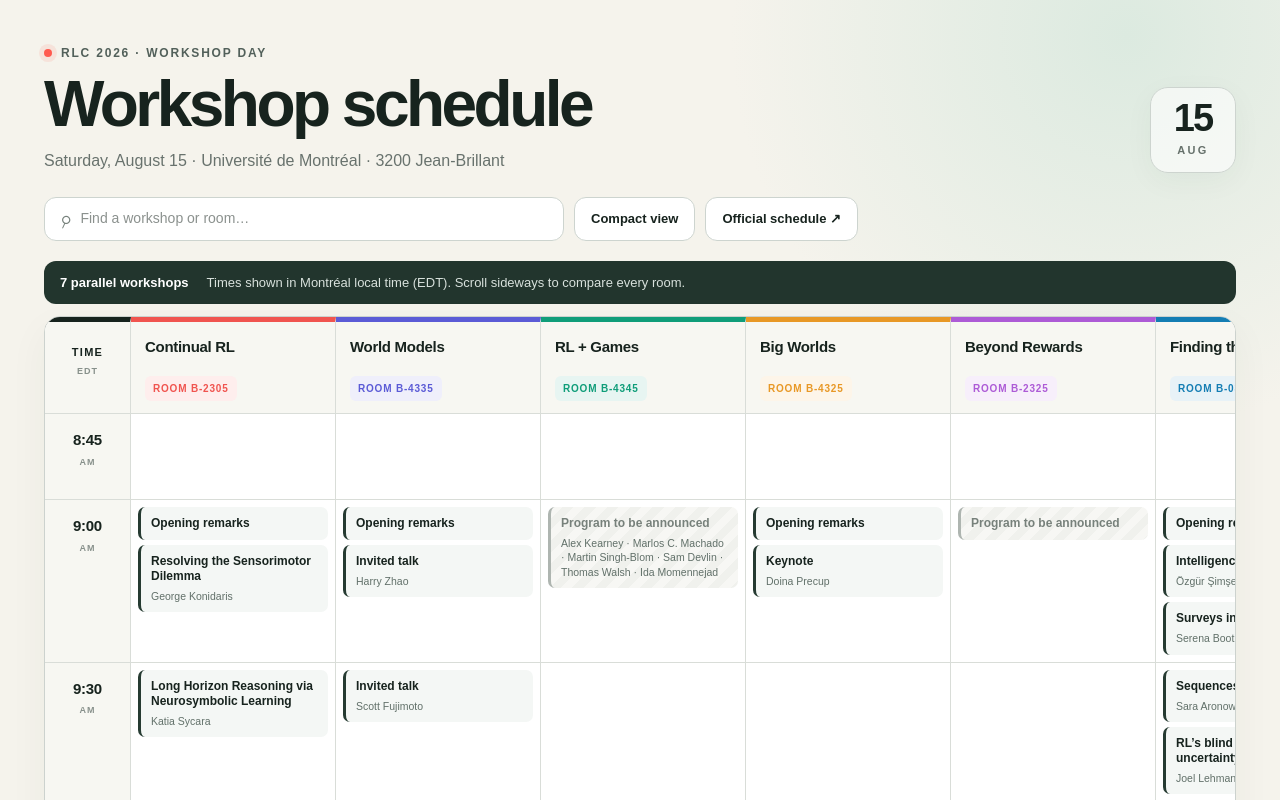
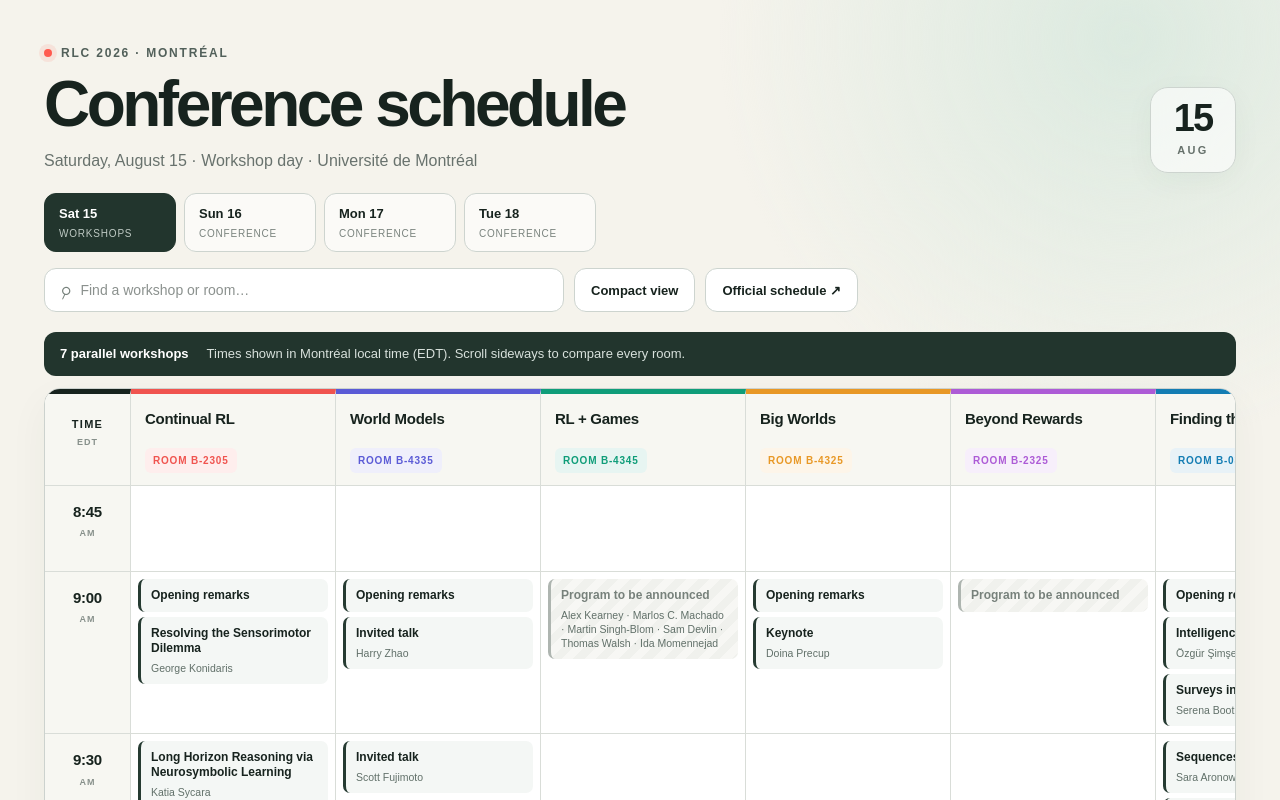
Before and after one commit to Rajlaxmi/rlc2026, a Next.js app: page / in a window 1280 px wide. Shown: the top 800 px of the page. Built offline with nearby package versions, Linux system fonts and the light colour scheme.

Commit message:
Add daily conference schedules

```diff
--- /dev/null
+++ b/app/day-tabs.css
@@ -0,0 +1,26 @@
+.day-tabs {
+  display: flex;
+  gap: 8px;
+  margin: -4px 0 14px;
+  overflow-x: auto;
+  padding-bottom: 2px;
+}
+.day-tabs button {
+  min-width: 132px;
+  border: 1px solid #cdd4cf;
+  background: #ffffff99;
+  border-radius: 12px;
+  padding: 10px 14px;
+  text-align: left;
+  color: var(--ink);
+  cursor: pointer;
+}
+.day-tabs b, .day-tabs span { display: block; }
+.day-tabs b { font-size: 13px; }
+.day-tabs span { font-size: 10px; color: #79827d; margin-top: 3px; text-transform: uppercase; letter-spacing: .08em; }
+.day-tabs button.selected { background: #22352d; border-color: #22352d; color: #fff; }
+.day-tabs button.selected span { color: #bfcac4; }
+@media (max-width: 760px) {
+  .day-tabs { margin-top: 0; }
+  .day-tabs button { min-width: 116px; }
+}
--- a/app/page.tsx
+++ b/app/page.tsx
@@ -79,27 +79,69 @@ const agenda: Record<string, Record<string, Session[]>> = {
   "5:00": {},
 };
 
+const conferenceColumns: Workshop[] = [
+  { id: "main", short: "Main stage", name: "Keynotes & shared sessions", room: "B-2285", color: "#243b32", url: "https://rl-conference.cc/schedule.html" },
+  { id: "a", short: "Track A", name: "Track A", room: "B-2305", color: "#f0544f", url: "https://rl-conference.cc/schedule.html" },
+  { id: "b", short: "Track B", name: "Track B", room: "B-0325", color: "#5b5bd6", url: "https://rl-conference.cc/schedule.html" },
+  { id: "c", short: "Track C", name: "Track C", room: "B-2325", color: "#0f9d79", url: "https://rl-conference.cc/schedule.html" },
+  { id: "d", short: "Track D", name: "Track D", room: "B-0305", color: "#e89826", url: "https://rl-conference.cc/schedule.html" },
+];
+
+const dayData: Record<string, { label: string; date: string; times: string[]; agenda: Record<string, Record<string, Session[]>> }> = {
+  sunday: { label: "Sunday", date: "August 16", times: ["9:15", "9:30", "10:30", "11:00", "12:00", "1:00", "2:30", "4:00", "6:00"], agenda: {
+    "9:15": { main: [{ title: "Opening comments" }] }, "9:30": { main: [{ title: "Keynote", speakers: "Marc Bellemare" }] },
+    "10:30": { main: [{ title: "Coffee break", kind: "break" }] },
+    "11:00": { a: [{ title: "Theory of RL" }], b: [{ title: "Task specification + reward functions" }], c: [{ title: "Core RL algorithms" }], d: [{ title: "Evaluation, benchmarks + environments" }] },
+    "12:00": { main: [{ title: "Lunch · Room B-2294", kind: "break" }] }, "1:00": { main: [{ title: "Poster session · 31 posters", speakers: "Poster area", kind: "poster" }] },
+    "2:30": { main: [{ title: "Travel to Cirque du Soleil", speakers: "Quai Jacques-Cartier" }] }, "4:00": { main: [{ title: "Cirque du Soleil", speakers: "Quai Jacques-Cartier" }] },
+    "6:00": { main: [{ title: "Reception", speakers: "2 R. de la Commune O" }] },
+  }},
+  monday: { label: "Monday", date: "August 17", times: ["9:00", "10:00", "10:20", "11:10", "11:40", "12:30", "2:00", "3:00", "6:00"], agenda: {
+    "9:00": { main: [{ title: "Keynote", speakers: "Sheila McIlraith" }] }, "10:00": { main: [{ title: "Coffee break", kind: "break" }] },
+    "10:20": { a: [{ title: "Bandits" }], b: [{ title: "Fairness, interpretability + HAI · Hierarchical RL" }], c: [{ title: "Core RL algorithms" }], d: [{ title: "Applied RL" }] },
+    "11:10": { main: [{ title: "Queer in AI coffee · Room B-4315", kind: "break" }] },
+    "11:40": { a: [{ title: "Understanding deep RL" }], b: [{ title: "Task specification + reward functions" }], c: [{ title: "Planning + model-based RL" }], d: [{ title: "Multi-agent RL" }] },
+    "12:30": { main: [{ title: "WiML lunch", speakers: "Outside · B-4315 if rain", kind: "break" }] }, "2:00": { main: [{ title: "Keynote", speakers: "Danijar Hafner" }] },
+    "3:00": { main: [{ title: "Poster session · 60 posters", speakers: "Poster area", kind: "poster" }] }, "6:00": {},
+  }},
+  tuesday: { label: "Tuesday", date: "August 18", times: ["9:00", "10:00", "10:20", "11:10", "11:40", "12:30", "1:00", "2:00", "3:00", "6:00"], agenda: {
+    "9:00": { main: [{ title: "Keynote", speakers: "Rika Antonova" }] }, "10:00": { main: [{ title: "Coffee break", kind: "break" }] },
+    "10:20": { a: [{ title: "Theory of RL" }], b: [{ title: "Safe, robust + risk-sensitive RL" }], c: [{ title: "Offline RL" }], d: [{ title: "Evaluation, benchmarks + environments" }] },
+    "11:10": { main: [{ title: "Coffee break", kind: "break" }] },
+    "11:40": { a: [{ title: "Understanding deep RL" }], b: [{ title: "RL fine-tuning of LLMs/VLMs/VLAs · Imitation learning" }], c: [{ title: "Continual RL · Streaming RL · Exploration" }], d: [{ title: "Multi-agent RL" }] },
+    "12:30": { main: [{ title: "Lunch · Room B-2294", kind: "break" }] }, "1:00": { main: [{ title: "Town hall", speakers: "Salle Claude-Champagne", kind: "panel" }] },
+    "2:00": { main: [{ title: "Keynote", speakers: "Balaraman Ravindran" }] }, "3:00": { main: [{ title: "Poster session · 60 posters", speakers: "Poster area", kind: "poster" }] }, "6:00": {},
+  }},
+};
+
 export default function Home() {
+  const [day, setDay] = useState("saturday");
   const [query, setQuery] = useState("");
   const [compact, setCompact] = useState(false);
-  const visible = useMemo(() => workshops.filter(w => `${w.name} ${w.room}`.toLowerCase().includes(query.toLowerCase())), [query]);
+  const columns = day === "saturday" ? workshops : conferenceColumns;
+  const currentTimes = day === "saturday" ? times : dayData[day].times;
+  const currentAgenda = day === "saturday" ? agenda : dayData[day].agenda;
+  const visible = useMemo(() => columns.filter(w => `${w.name} ${w.room}`.toLowerCase().includes(query.toLowerCase())), [query, day]);
   return <main>
     <header className="hero">
-      <div className="eyebrow"><span className="live-dot" /> RLC 2026 · Workshop day</div>
-      <div className="hero-row"><div><h1>Workshop schedule</h1><p>Saturday, August 15 · Université de Montréal · 3200 Jean-Brillant</p></div><div className="date-tile"><b>15</b><span>AUG</span></div></div>
+      <div className="eyebrow"><span className="live-dot" /> RLC 2026 · Montréal</div>
+      <div className="hero-row"><div><h1>Conference schedule</h1><p>{day === "saturday" ? "Saturday, August 15 · Workshop day" : `${dayData[day].label}, ${dayData[day].date}`} · Université de Montréal</p></div><div className="date-tile"><b>{day === "saturday" ? "15" : dayData[day].date.split(" ")[1]}</b><span>AUG</span></div></div>
+      <nav className="day-tabs" aria-label="Conference day">
+        {[['saturday','Sat 15','Workshops'],['sunday','Sun 16','Conference'],['monday','Mon 17','Conference'],['tuesday','Tue 18','Conference']].map(([id,label,note]) => <button key={id} className={day===id?'selected':''} onClick={()=>{setDay(id);setQuery('')}}><b>{label}</b><span>{note}</span></button>)}
+      </nav>
       <div className="controls">
-        <label className="search"><span>⌕</span><input aria-label="Filter workshops" placeholder="Find a workshop or room…" value={query} onChange={e => setQuery(e.target.value)} /></label>
+        <label className="search"><span>⌕</span><input aria-label="Filter schedule columns" placeholder={day === "saturday" ? "Find a workshop or room…" : "Find a track or room…"} value={query} onChange={e => setQuery(e.target.value)} /></label>
         <button className={compact ? "active" : ""} onClick={() => setCompact(v => !v)} aria-pressed={compact}>Compact view</button>
         <a href="https://rl-conference.cc/schedule.html" target="_blank" rel="noreferrer">Official schedule ↗</a>
       </div>
     </header>
-    <section className="notice"><b>7 parallel workshops</b><span>Times shown in Montréal local time (EDT). Scroll sideways to compare every room.</span></section>
+    <section className="notice"><b>{day === "saturday" ? "7 parallel workshops" : "Conference program"}</b><span>Times shown in Montréal local time (EDT). Scroll sideways to compare every room.</span></section>
     <div className={`schedule-wrap ${compact ? "compact" : ""}`}><table><thead><tr>
       <th className="time-head"><span>TIME</span><small>EDT</small></th>
       {visible.map(w => <th key={w.id} style={{ "--accent": w.color } as React.CSSProperties}><a href={w.url} target="_blank" rel="noreferrer"><span className="workshop-name">{w.short}</span><span className="room">Room {w.room}</span></a></th>)}
-    </tr></thead><tbody>{times.map(time => <tr key={time}>
+    </tr></thead><tbody>{currentTimes.map(time => <tr key={time}>
       <th className="time-cell">{time}<small>{Number(time.split(":")[0]) < 8 ? "PM" : "AM"}</small></th>
-      {visible.map(w => <td key={w.id}>{(agenda[time]?.[w.id] || []).map((s, i) => <article key={i} className={`session ${s.kind || "talk"}`}><strong>{s.title}</strong>{s.speakers && <span>{s.speakers}</span>}</article>)}</td>)}
+      {visible.map(w => <td key={w.id}>{(currentAgenda[time]?.[w.id] || []).map((s, i) => <article key={i} className={`session ${s.kind || "talk"}`}><strong>{s.title}</strong>{s.speakers && <span>{s.speakers}</span>}</article>)}</td>)}
     </tr>)}</tbody></table></div>
     <footer><span>Agenda details are compiled from workshop organizers’ published pages and may change.</span><span>Last checked · Aug 15, 2026</span></footer>
   </main>;
```
Also changed, not shown: app/globals.css.
